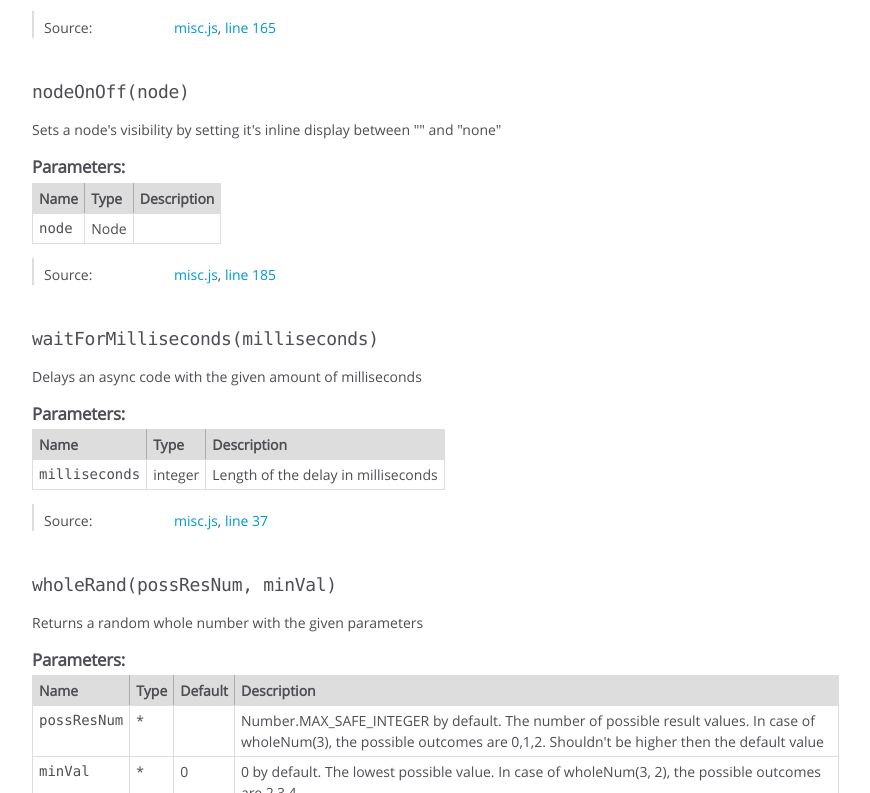
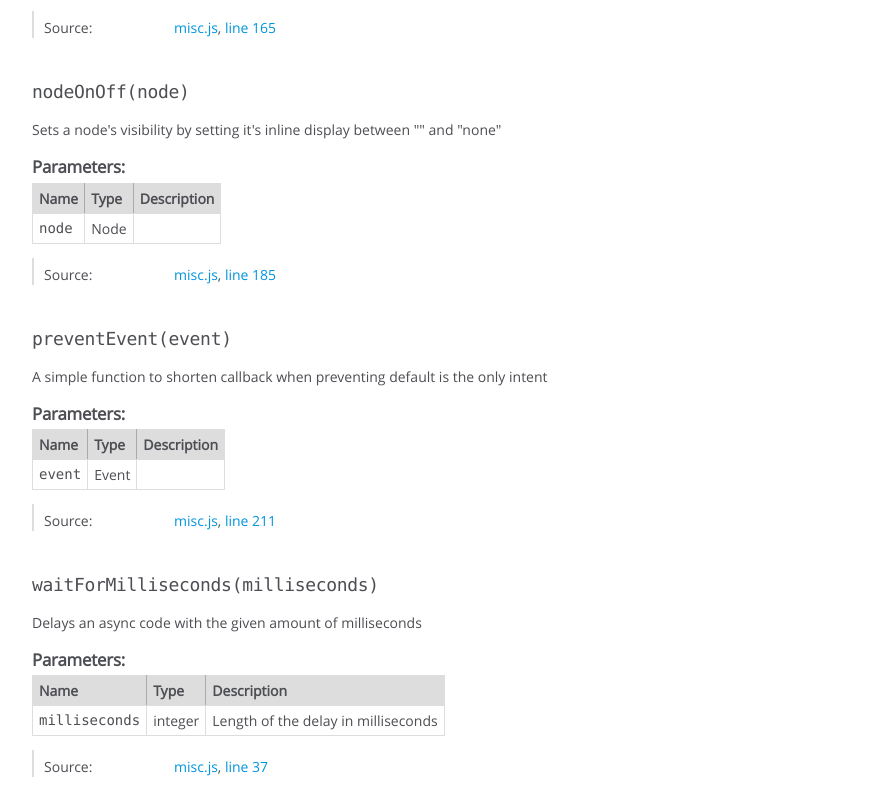
Before and after one commit to Heck-R/JS_Misc, a plain HTML site: page doc/global.html in a window 1280 px wide. Shown: the part 2007-2800 px from the top of the page, without its empty margins (0-870 px from the left). Drawn offline with Linux system fonts and the light colour scheme.

Commit message:
Added: function preventEvent

```diff
--- a/doc/global.html
+++ b/doc/global.html
@@ -1313,6 +1313,143 @@ In case it were NaN it will be 0 instead
 
 
 
+    <h4 class="name" id="preventEvent"><span class="type-signature"></span>preventEvent<span class="signature">(event)</span><span class="type-signature"></span></h4>
+
+
+
+
+
+
+<div class="description">
+    A simple function to shorten callback when preventing default is the only intent
+</div>
+
+
+
+
+
+
+
+
+
+    <h5>Parameters:</h5>
+
+
+<table class="params">
+    <thead>
+    <tr>
+
+        <th>Name</th>
+
+
+        <th>Type</th>
+
+
+
+
+
+        <th class="last">Description</th>
+    </tr>
+    </thead>
+
+    <tbody>
+
+
+        <tr>
+
+                <td class="name"><code>event</code></td>
+
+
+            <td class="type">
+
+
+<span class="param-type">Event</span>
+
+
+
+            </td>
+
+
+
+
+
+            <td class="description last"></td>
+        </tr>
+
+
+    </tbody>
+</table>
+
+
+
+
+
+
+<dl class="details">
+
+
+
+
+
+
+
+
+
+
+
+
+
+
+
+
+
+
+
+
+
+
+
+
+
+
+    <dt class="tag-source">Source:</dt>
+    <dd class="tag-source"><ul class="dummy"><li>
+        <a href="misc.js.html">misc.js</a>, <a href="misc.js.html#line211">line 211</a>
+    </li></ul></dd>
+
+
+
+
+
+
+
+</dl>
+
+
+
+
+
+
+
+
+
+
+
+
+
+
+
+
+
+
+
+
+
+
+
+
+
+
     <h4 class="name" id="waitForMilliseconds"><span class="type-signature"></span>waitForMilliseconds<span class="signature">(milliseconds)</span><span class="type-signature"></span></h4>
 
 
@@ -1814,13 +1951,13 @@ In case it were NaN it will be 0 instead
 </div>
 
 <nav>
-    <h2><a href="index.html">Home</a></h2><h3>Classes</h3><ul><li><a href="CallFunctionOnMultipleEvents.html">CallFunctionOnMultipleEvents</a></li></ul><h3>Global</h3><ul><li><a href="global.html#convertToNumber">convertToNumber</a></li><li><a href="global.html#createArray">createArray</a></li><li><a href="global.html#createTable">createTable</a></li><li><a href="global.html#isNumber">isNumber</a></li><li><a href="global.html#mathMod">mathMod</a></li><li><a href="global.html#nodeOff">nodeOff</a></li><li><a href="global.html#nodeOn">nodeOn</a></li><li><a href="global.html#nodeOnOff">nodeOnOff</a></li><li><a href="global.html#waitForMilliseconds">waitForMilliseconds</a></li><li><a href="global.html#wholeRand">wholeRand</a></li><li><a href="global.html#wrap">wrap</a></li></ul>
+    <h2><a href="index.html">Home</a></h2><h3>Classes</h3><ul><li><a href="CallFunctionOnMultipleEvents.html">CallFunctionOnMultipleEvents</a></li></ul><h3>Global</h3><ul><li><a href="global.html#convertToNumber">convertToNumber</a></li><li><a href="global.html#createArray">createArray</a></li><li><a href="global.html#createTable">createTable</a></li><li><a href="global.html#isNumber">isNumber</a></li><li><a href="global.html#mathMod">mathMod</a></li><li><a href="global.html#nodeOff">nodeOff</a></li><li><a href="global.html#nodeOn">nodeOn</a></li><li><a href="global.html#nodeOnOff">nodeOnOff</a></li><li><a href="global.html#preventEvent">preventEvent</a></li><li><a href="global.html#waitForMilliseconds">waitForMilliseconds</a></li><li><a href="global.html#wholeRand">wholeRand</a></li><li><a href="global.html#wrap">wrap</a></li></ul>
 </nav>
 
 <br class="clear">
 
 <footer>
-    Documentation generated by <a href="https://github.com/jsdoc/jsdoc">JSDoc 3.6.3</a> on Sun Sep 01 2019 23:11:11 GMT+0200 (Central European Summer Time)
+    Documentation generated by <a href="https://github.com/jsdoc/jsdoc">JSDoc 3.6.3</a> on Fri Sep 06 2019 17:19:07 GMT+0200 (Central European Summer Time)
 </footer>
 
 <script> prettyPrint(); </script>
```
Also changed, not shown: doc/CallFunctionOnMultipleEvents.html (+2 -2 lines), doc/index.html (+2 -2 lines), doc/misc.js.html (+12 -2 lines), misc.js (+10 -0 lines).
